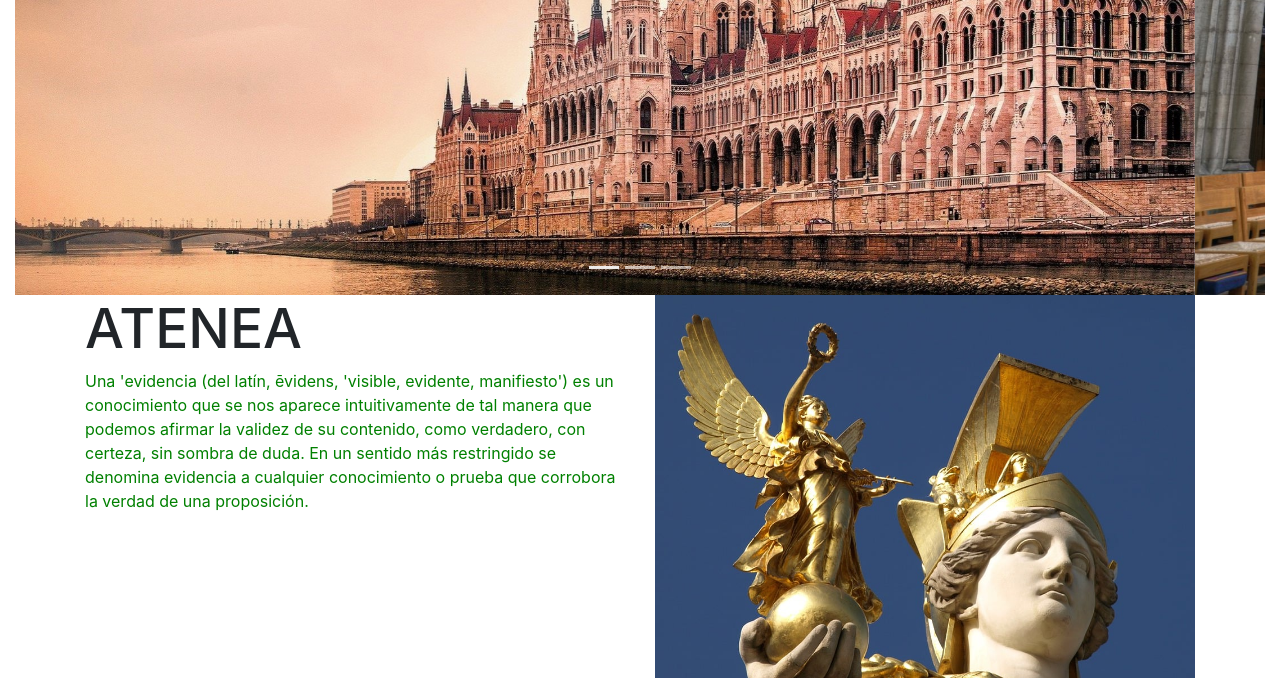
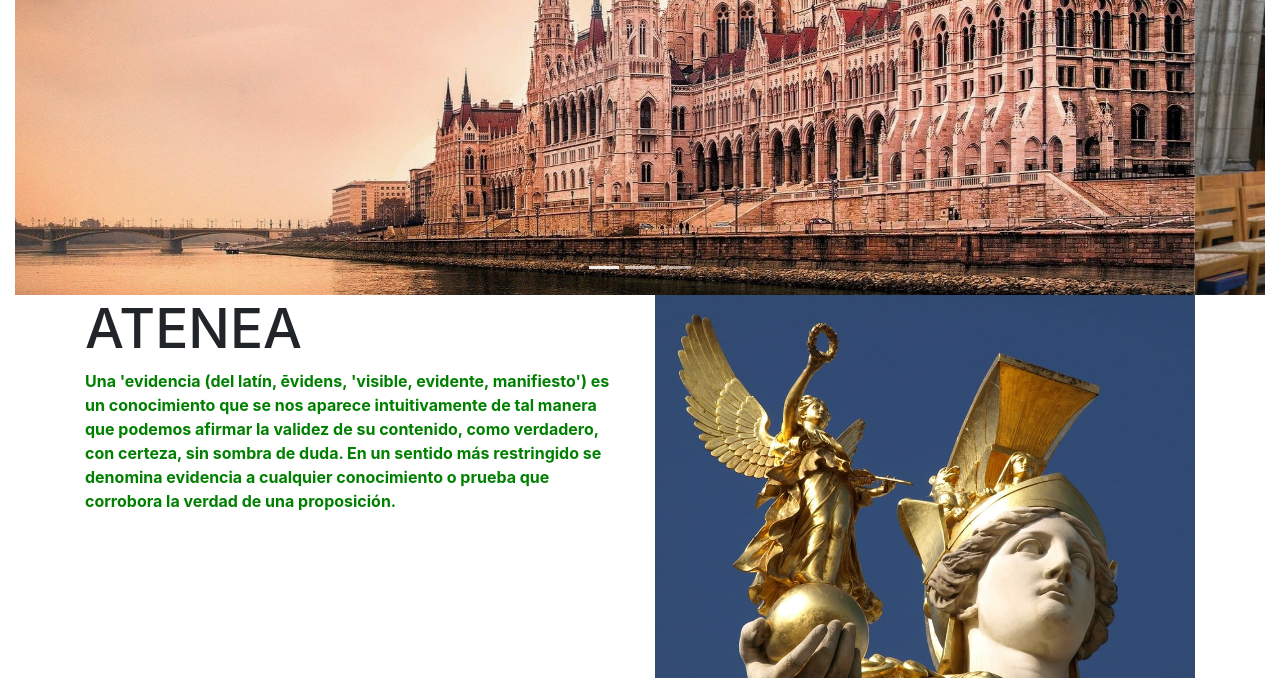
Before and after one commit to MarcosJRial/ProyectoInicial, a website: page index.html in a window 1280 px wide. Shown: the part 575-1253 px from the top of the page. Drawn offline with nearby package versions, Linux system fonts and the light colour scheme.

Commit message:
modificacion de font-weight

```diff
--- a/assets/css/estilo.css
+++ b/assets/css/estilo.css
@@ -9,4 +9,6 @@ h1 {
       font-size: 40px; } }
 
 p {
-  color: green; }
+  color: green;
+  font-weight: bold;
+}
--- a/index.html
+++ b/index.html
@@ -14,7 +14,7 @@
     <!-- Mi CSS -->
     <link rel="stylesheet" href="assets/css/estilo.css">
 
-    <title>Clase 9 - C 16645</title>
+    <title>Git Power</title>
   </head>
   <body>
     <!-- nav + logo -->
```
